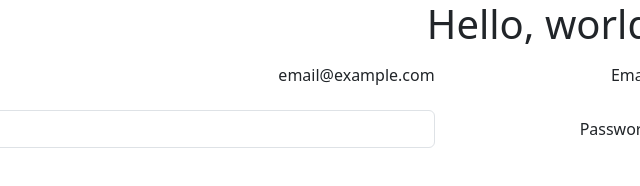
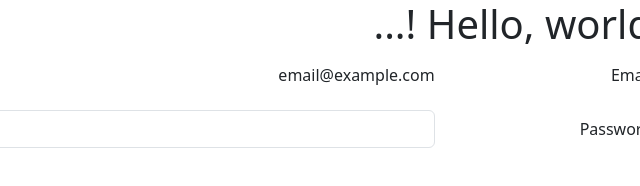
Before and after one commit to mihirkanojia95/my-portfolio, a plain HTML site: page contact.html in a window 1280 px wide. Shown: the full height of the page, 640-1280 px from the left. Drawn offline with nearby package versions, Linux system fonts and the light colour scheme.

Commit message:
minor change in contact

```diff
--- a/contact.html
+++ b/contact.html
@@ -16,7 +16,7 @@
     <title>Hello, world</title>
   </head>
   <body>
-    <h1>Hello, world</h1>
+    <h1>Hello, world !...</h1>
 
     <div class="mb-3 row">
       <label for="staticEmail" class="col-sm-2 col-form-label">Email</label>
```
